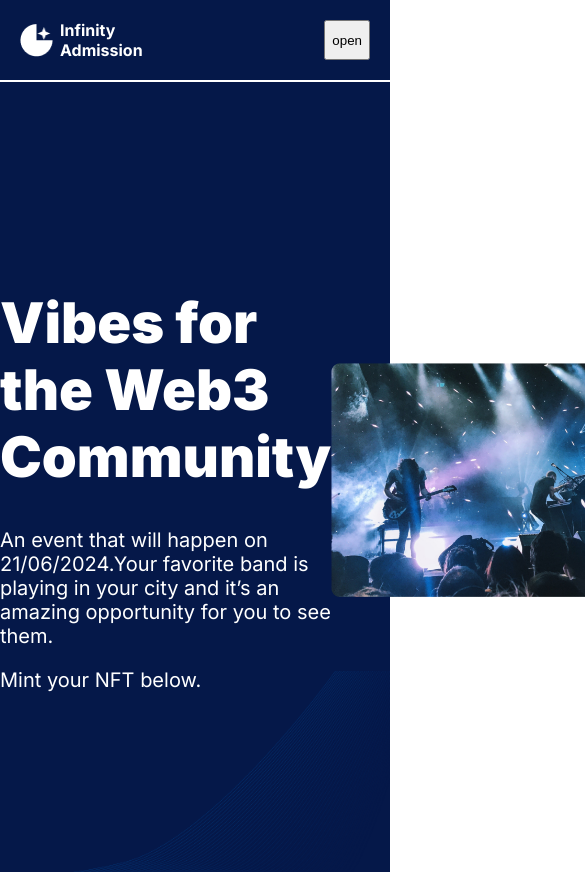
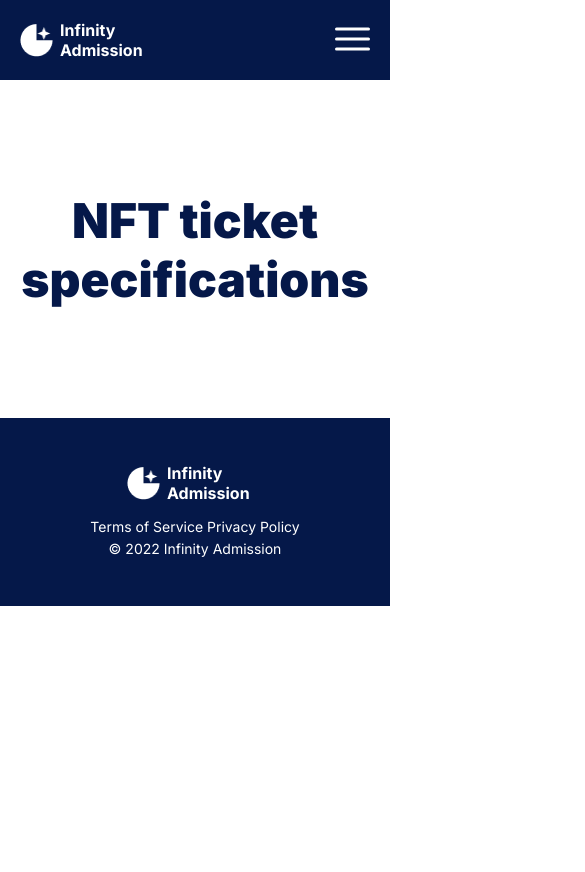
Before and after one commit to nlukic97/NFT-ticket-project, a React (Create React App) app in the folder interface/: page / in a window 390 px wide. Shown: the top 872 px of the page, 585 px wide, since content can reach past the window. After the commit the page ends 844 px from the top, so only its background shows below. Built offline with nearby package versions, Linux system fonts and the light colour scheme.

Commit message:
created navigation and responsive version

```diff
--- a/interface/src/components/Nav.css
+++ b/interface/src/components/Nav.css
@@ -19,6 +19,52 @@ nav {
 
 nav #hamburgerBtn {
     display: none;
+    width: 35px;
+    /* border: 1px solid red; */
+    border: none;
+    background-color: transparent;
+    margin: 0;
+    padding: 0;
+}
+
+nav #hamburgerBtn .line {
+    width: 100%;
+    height: 3px;
+    background-color: #fff;
+    transform: translateY(-50%);
+    position: relative;
+    border-radius: 100px;
+}
+
+nav #hamburgerBtn .line::before, nav #hamburgerBtn .line::after {
+    position: absolute;
+    content: "";
+    background-color: #fff;
+    width: 100%;
+    height: 3px;
+    border-radius: 100px;
+}
+
+nav #hamburgerBtn .line::before {
+    top: -10px;
+    left: 0;
+}
+
+nav #hamburgerBtn .line::after {
+    top: 10px;
+    left: 0;
+}
+
+nav #hamburgerBtn .line.openMobileMenu {
+    transform: translateY(-50%) rotate(-45deg);
+}
+
+nav #hamburgerBtn .line.openMobileMenu::before, nav #hamburgerBtn .line.openMobileMenu::after {
+    top: 0;
+}
+
+nav #hamburgerBtn .line.openMobileMenu::before {
+    transform: rotate(90deg);
 }
 
 nav ul {
@@ -46,6 +92,20 @@ nav a:hover, nav ul li button:hover {
     cursor: pointer;
 }
 
+nav a:hover {
+    position: relative;
+}
+
+nav a:hover::after {
+    content: "";
+    position: absolute;
+    bottom: 0;
+    left: 0;
+    width: 100%;
+    height: 1px;
+    background-color: var(--banner-bg);
+}
+
 nav ul li button {
     padding: 10px;
     background-color: var(--main-light);
@@ -59,8 +119,7 @@ nav ul li button {
 }
 
 nav ul li button:hover {
-    background-color: var(--main-light);
-    filter:brightness(1.3) /* todo check this */
+    background-color: #2659FF;
 }
 
 nav ul li button:active {
--- a/interface/src/components/Nav.jsx
+++ b/interface/src/components/Nav.jsx
@@ -15,7 +15,8 @@ const Nav = () => {
             <Logo />
 
             <button id='hamburgerBtn' onClick={toggleMobileMenu}>
-              {hideMobileMenu ? "open" : "X"}
+
+              <div className={hideMobileMenu ? 'line' : 'line openMobileMenu'}></div>
             </button>
 
             <ul className={ hideMobileMenu ? "hiddenOnSmallScreen":null}>
--- a/interface/src/index.css
+++ b/interface/src/index.css
@@ -69,6 +69,7 @@ body {
   background-repeat: no-repeat;
   background-size: 100% auto;
   background-position:bottom right;
+  display: none; /* todo - remove this */
 }
 
 .heroSection {
```
